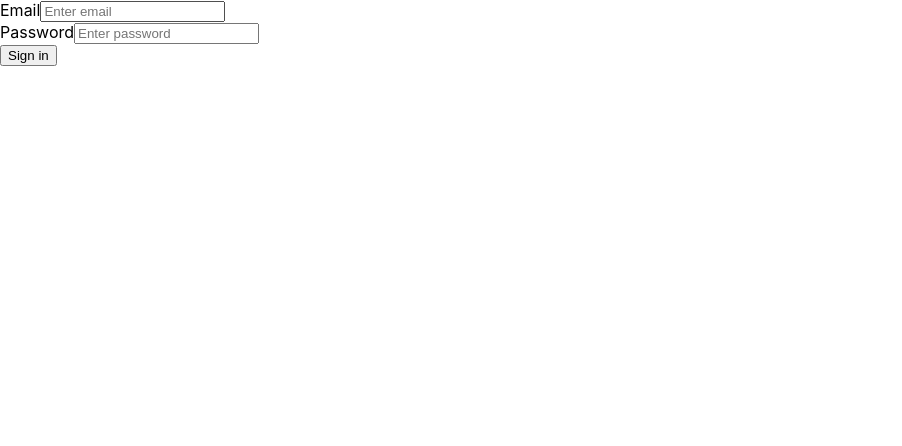
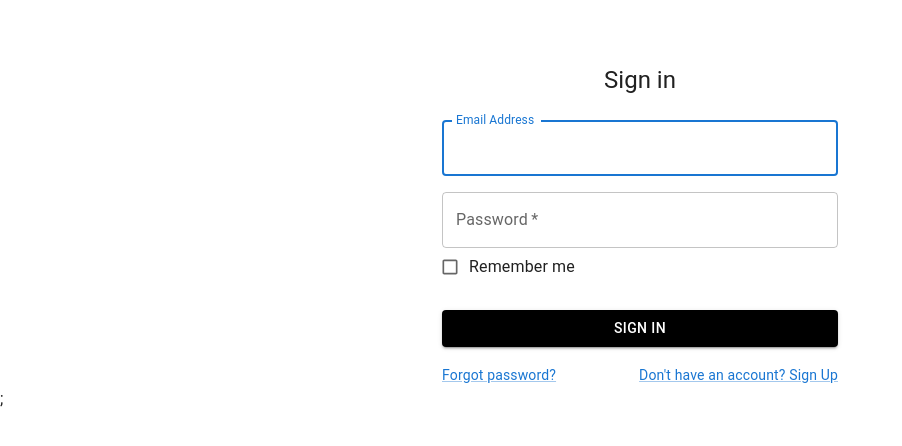
Before and after one commit to MrchinFTW/yoda-final-project, a React (Create React App) app: page /login in a window 1280 px wide. Shown: the top 446 px of the page, without its empty margins (0-902 px from the left). Built offline with nearby package versions, Linux system fonts and the light colour scheme.

Commit message:
added MUI styling to form

```diff
--- a/src/Login.jsx
+++ b/src/Login.jsx
@@ -1,5 +1,10 @@
 import LoginForm from "./components/Login/LoginForm";
+
 const Login = () => {
-  return <LoginForm />;
+  return (
+    <>
+      <LoginForm />;
+    </>
+  );
 };
 export default Login;
--- a/src/components/Login/LoginForm.js
+++ b/src/components/Login/LoginForm.js
@@ -1,10 +1,25 @@
 import React from "react"
+import Button from '@mui/material/Button'
+import CssBaseline from '@mui/material/CssBaseline'
+import TextField from '@mui/material/TextField'
+import FormControlLabel from '@mui/material/FormControlLabel'
+import Checkbox from '@mui/material/Checkbox'
+import Link from '@mui/material/Link'
+import Grid from '@mui/material/Grid'
+import Box from '@mui/material/Box'
+import Typography from '@mui/material/Typography'
+import Container from '@mui/material/Container'
+import { createTheme, ThemeProvider } from '@mui/material/styles'
 import { useForm } from "react-hook-form"
+
+const theme = createTheme()
 
 const LoginForm = () => {
     const { register, handleSubmit, formState: { errors } } = useForm({
-        email: "",
-        password: ""
+        defaultValues: {
+            email: "",
+            password: ""
+        }
     })
 
     const onSubmit = (data) => {
@@ -16,24 +31,86 @@
     }
 
     return (
-        <form onSubmit={handleSubmit(onSubmit, onError)}>
-            <div>
-                <label htmlFor="email">Email</label>
-                <input type="email" id="email" {...register("email", { required: true, pattern: /^\S+@\S+\.\S+$/i })} placeholder='Enter email' />
-            </div>
-            {errors.email?.type === "required" && <p>This field is required</p>}
-            {errors.email?.type === "pattern" && <p>Please enter a valid email</p>}
-            <div>
-                <label htmlFor="password">Password</label>
-                <input type="password" id="password" {...register("password", {
-                    required: true,
-                    minLength: 6
-                })} placeholder='Enter password' />
-            </div>
-            {errors.email?.type === "required" && <p>This field is required</p>}
-            {errors.password?.type === "minLength" && <p>Password must be at least 6 characters long</p>}
-            <button type="submit">Sign in</button>
-        </form>
+        <ThemeProvider theme={theme}>
+            <Container component="main" maxWidth="xs">
+                <CssBaseline />
+                <Box
+                    sx={{
+                        marginTop: 8,
+                        display: 'flex',
+                        flexDirection: 'column',
+                        alignItems: 'center',
+
+                    }}
+                >
+                    <Typography component="h1" variant="h5">
+                        Sign in
+                    </Typography>
+                    <Box component="form" onSubmit={handleSubmit(onSubmit, onError)} noValidate sx={{ mt: 1 }}>
+
+
+                        <TextField type="email" id="email" {...register("email", { required: true, pattern: /^\S+@\S+\.\S+$/i })} margin="normal" fullWidth
+                            label="Email Address"
+                            name="email"
+                            autoComplete="email"
+                            autoFocus
+                            sx={{ mb: 0 }}
+                            error={errors.email ? true : false}
+                            helperText={
+                                errors.email?.type === "required" ? "This field is required" :
+                                    errors.email?.type === "pattern" ? "Please enter a valid email" :
+                                        ""}
+                        />
+
+                        <TextField type="password" id="password" {...register("password", {
+                            required: true,
+                        })} margin="normal"
+                            required
+                            fullWidth
+                            name="password"
+                            label="Password"
+                            autoComplete="current-password"
+                            sx={{ mb: 0 }}
+                            error={errors.password ? true : false}
+                            helperText={
+                                errors.password?.type === "required" ? "This field is required" :
+                                    ""}
+                        />
+
+                        <FormControlLabel
+                            control={<Checkbox value="remember" color="primary" sx={{ '& .MuiSvgIcon-root': { fontSize: 20 }, }} />}
+                            label="Remember me"
+                        />
+
+                        <Button
+                            type="submit"
+                            fullWidth
+                            variant="contained"
+                            sx={{
+                                mt: 3, mb: 2, backgroundColor: "black", "&:hover": {
+                                    backgroundColor: "black"
+                                }
+                            }}
+
+                        >
+                            Sign In
+                        </Button>
+                        <Grid container>
+                            <Grid item xs>
+                                <Link href="#" variant="body2">
+                                    Forgot password?
+                                </Link>
+                            </Grid>
+                            <Grid item>
+                                <Link href="#" variant="body2">
+                                    {"Don't have an account? Sign Up"}
+                                </Link>
+                            </Grid>
+                        </Grid>
+                    </Box>
+                </Box>
+            </Container>
+        </ThemeProvider>
     )
 }
 
```
